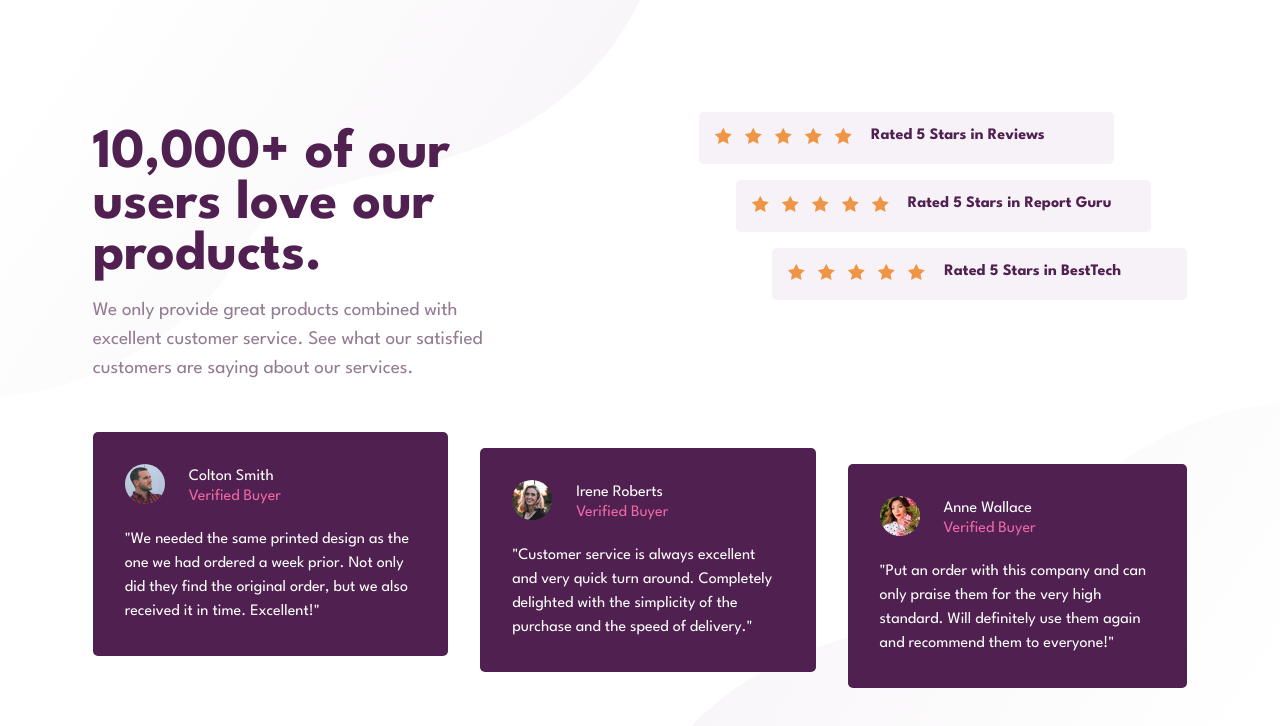
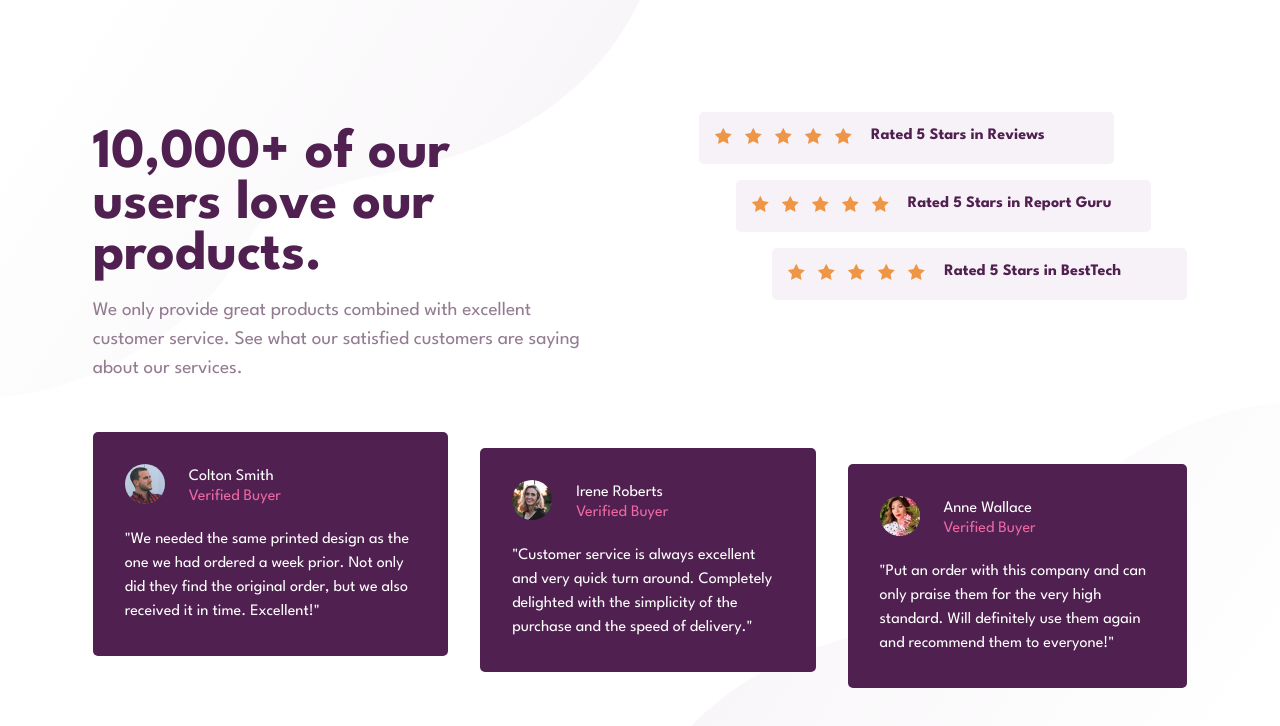
Before and after one commit to AnielaB/social-proof, a plain HTML site: page index.html in a window 1280 px wide. Drawn offline with Linux system fonts and the light colour scheme.

Commit message:
adjusted width on .main-title and .main-text

```diff
--- a/style.css
+++ b/style.css
@@ -159,6 +159,11 @@ body {
     gap: 7rem;
   }
 
+  .main-title,
+  .main-text {
+    width: max(100%, 500px);
+  }
+
   .main-content {
     width: 50%;
     text-align: left;
```
